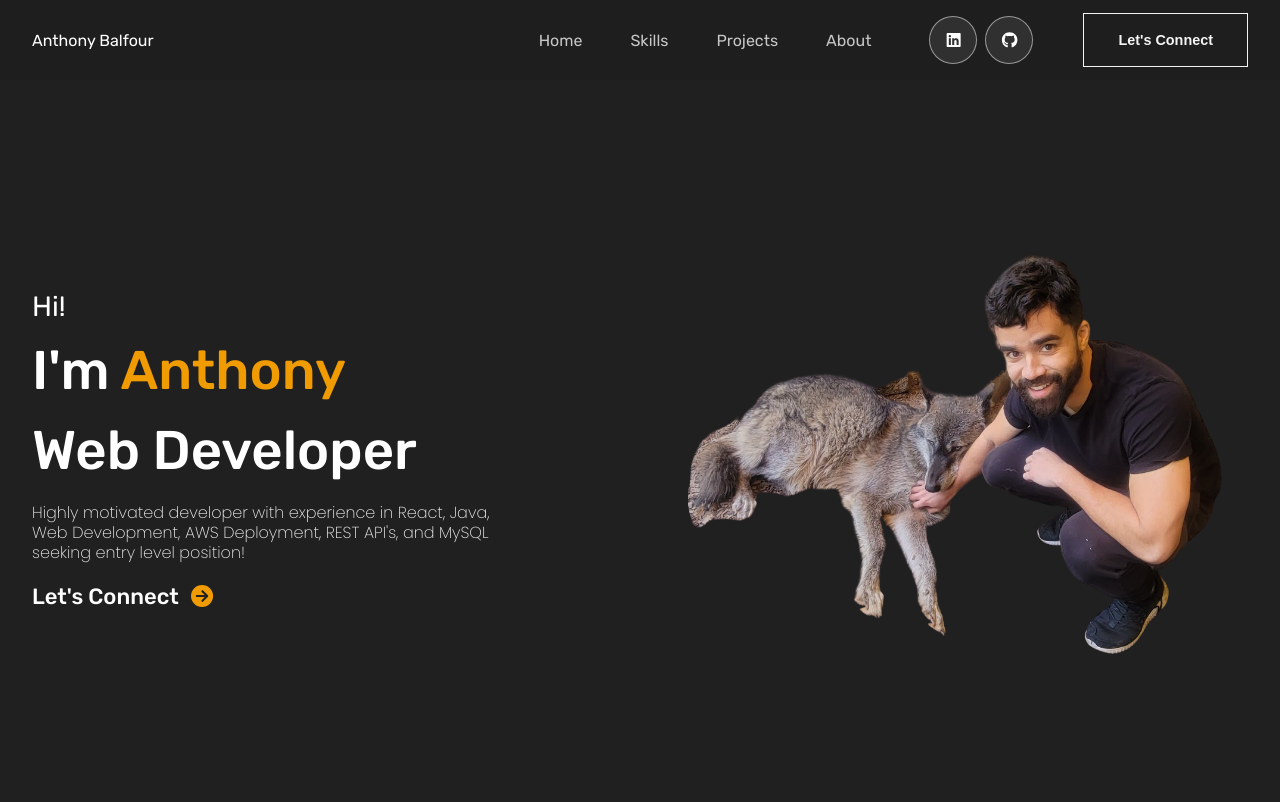
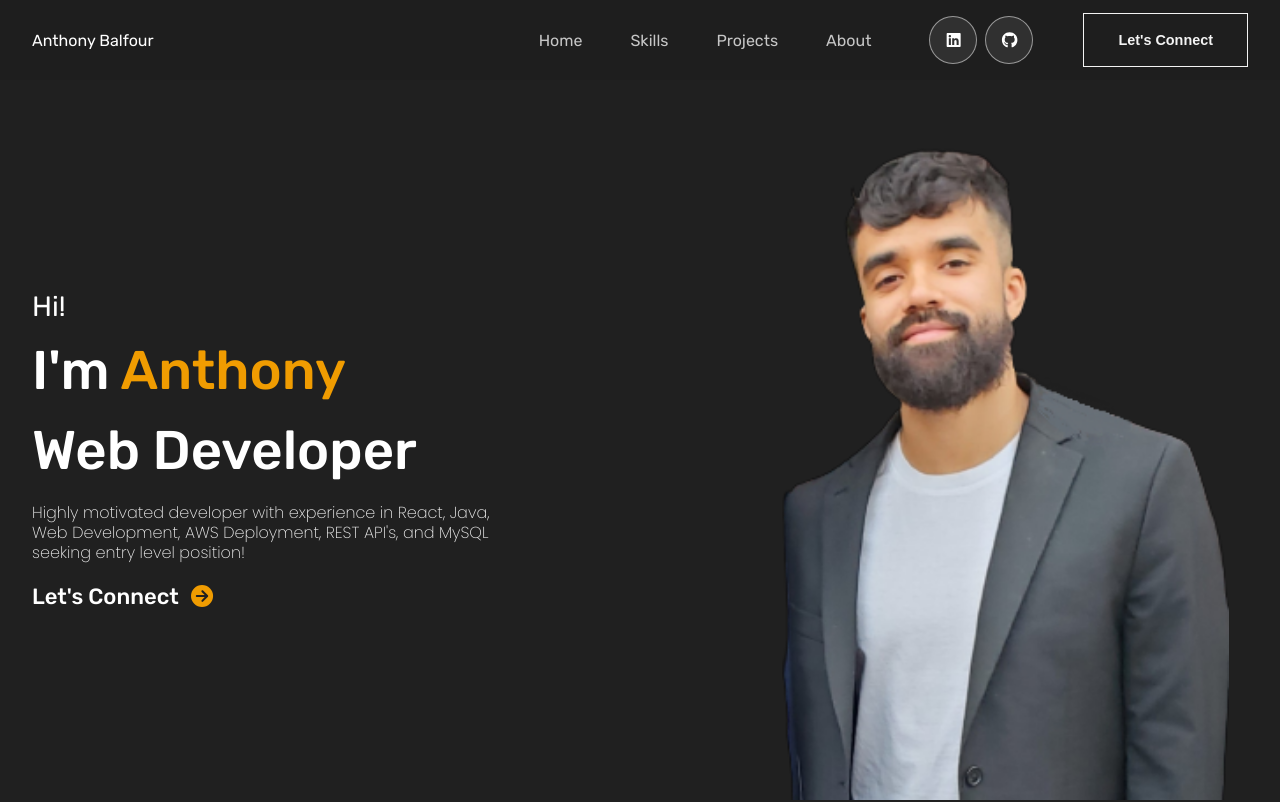
Before and after one commit to anthony-balfour/anthony-balfour.github.io, a React (Create React App) app: page / in a window 1280 px wide. Shown: the top 802 px of the page. Built offline with nearby package versions, Linux system fonts and the light colour scheme; a web font is replaced by a local one.

Commit message:
updated landing page photo

```diff
--- a/src/Sections/Intro/intro.css
+++ b/src/Sections/Intro/intro.css
@@ -82,9 +82,9 @@ The self-portrait is positioned in the second half of the page
 
 #portrait {
   object-fit: cover;
-  height: 150vh;
+  height: 100vh;
   position: absolute;
-  top: -15rem;
+  top: 5rem;
   right: 4%;
   z-index: -1;
 }
@@ -146,6 +146,13 @@ The self-portrait is positioned in the second half of the page
   }
 }
 
+@media screen and (max-height: 800px) {
+  #portrait {
+    height: 130vh;
+    top: 0;
+  }
+}
+
 @media screen and (max-height:500px) and (max-width: 900px)  {
   .intro-paragraph {
     font-size: 0.64rem;
@@ -187,7 +194,8 @@ The self-portrait is positioned in the second half of the page
 /* Samsung Galaxy S8+ */
 @media screen and (max-width: 400px) and (max-height: 760px) {
   #portrait {
-    top: -19rem;
+    height: 100vh;
+    top: 0;
     right: -2rem;
   }
 }
--- a/src/Sections/Intro/intro.js
+++ b/src/Sections/Intro/intro.js
@@ -7,7 +7,7 @@
 
 import React from 'react'
 import "./intro.css";
-import portrait from "../../assets/wolfpicwithmebg.png";
+import portrait from "../../assets/self-photo-fullbody3.png";
 /* Font Awesome */
 import { FontAwesomeIcon } from '@fortawesome/react-fontawesome';
 import { faCircleArrowRight } from '@fortawesome/free-solid-svg-icons';
```
